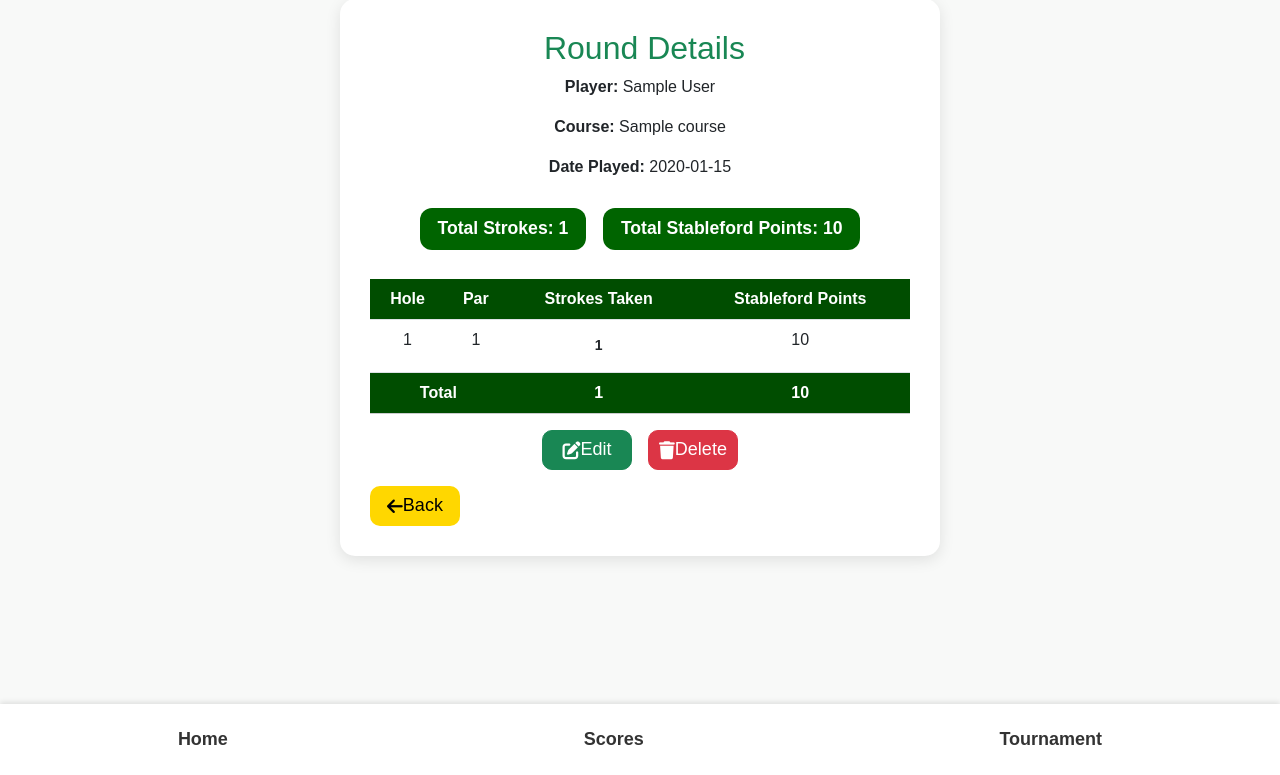
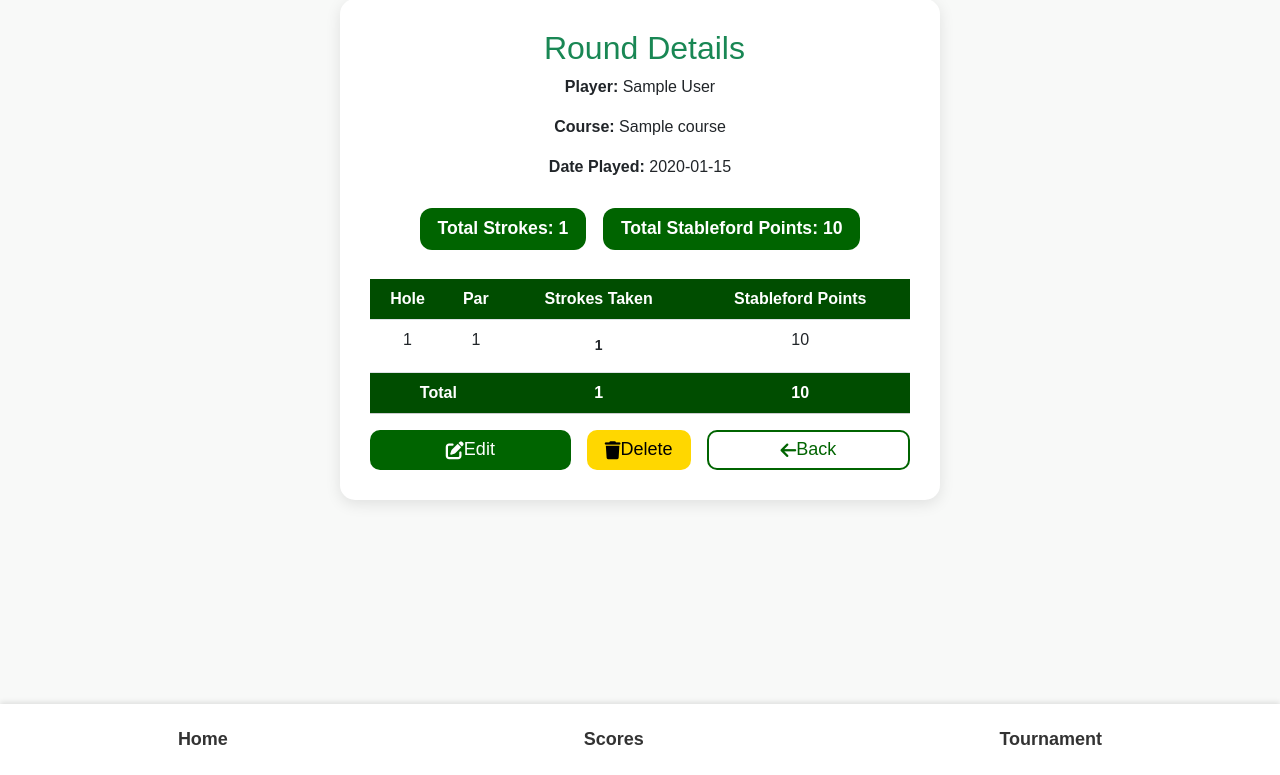
Before and after one commit to kingwalius/golfwebApp, a Flask app: page /round_detail/1 in a window 1280 px wide. Shown: the part 25-800 px from the top of the page. Run offline with Flask 3, Linux system fonts and the light colour scheme; tables that the repository leaves empty hold one stand-in row (values such as "Sample post").

Commit message:
changed UI interface

```diff
--- a/templates/round_detail.html
+++ b/templates/round_detail.html
@@ -127,18 +127,17 @@
     {% endif %}
     <!-- Edit & Delete Buttons -->
     <div class="d-flex justify-content-center mt-3 gap-3">
-        <a href="/edit_personal_round/{{ round_id }}" class="btn btn-success">
-            <i class="fas fa-edit"></i>Edit
+        <a href="/edit_personal_round/{{ round_id }}" class="btn btn-masters-green btn-lg flex-fill text-center">
+            <i class="fas fa-edit"></i> Edit
         </a>
-        <form action="/delete_personal_round/{{ round_id }}" method="POST" onsubmit="return confirm('Are you sure you want to delete this round?');">
-            <button type="submit" class="btn btn-danger">
-                <i class="fas fa-trash"></i>Delete
+        <form action="/delete_personal_round/{{ round_id }}" method="POST" onsubmit="return confirm('Are you sure you want to delete this round?');" class="flex-fill">
+            <button type="submit" class="btn btn-masters-gold btn-lg w-100">
+                <i class="fas fa-trash"></i> Delete
             </button>
         </form>
-    </div>
-    <!-- Back Button -->
-    <div class="d-grid gap-2 mt-3">
-        <a href="/user_rounds" class="btn btn-masters-gold py-2"><i class="fas fa-arrow-left"></i>Back</a>
+        <a href="/user_rounds" class="btn btn-masters-green-invert btn-lg flex-fill text-center">
+            <i class="fas fa-arrow-left"></i> Back
+        </a>
     </div>
 </div>
 
--- a/templates/user_rounds.html
+++ b/templates/user_rounds.html
@@ -65,7 +65,6 @@
                 <th>Date</th>
                 <th>Course</th>
                 <th>Total Stableford Points</th>
-                <th>Actions</th>
             </tr>
         </thead>
         <tbody>
```
